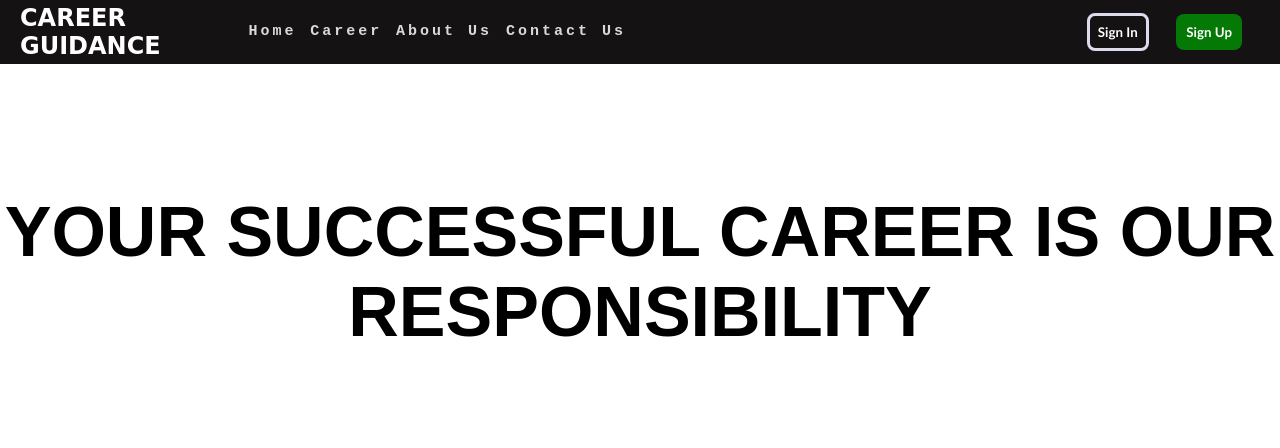
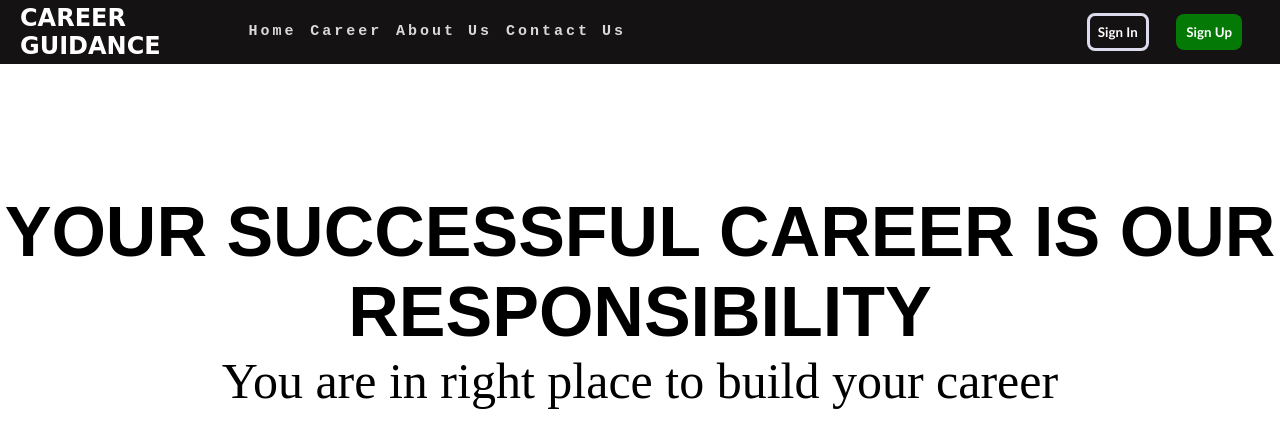
Before and after one commit to abhik7872/Career-Guidance-Website, a plain HTML site: page Landing Page/index.html in a window 1280 px wide. Drawn offline with Linux system fonts and the light colour scheme; a web font is replaced by a local one.

Commit message:
Body edited

```diff
--- a/Landing Page/index.html
+++ b/Landing Page/index.html
@@ -33,6 +33,7 @@
 
     <div class="main">
         <h1>YOUR SUCCESSFUL CAREER IS OUR RESPONSIBILITY</h1>
+        <p>You are in right place to build your career</p>
     </div>
 
     <script src="app.js"></script>
--- a/Landing Page/style.css
+++ b/Landing Page/style.css
@@ -233,3 +233,7 @@ nav {
     margin-top: 8rem;
     color: black;
 }
+
+.main p {
+    font-size: 50px;
+}
```
